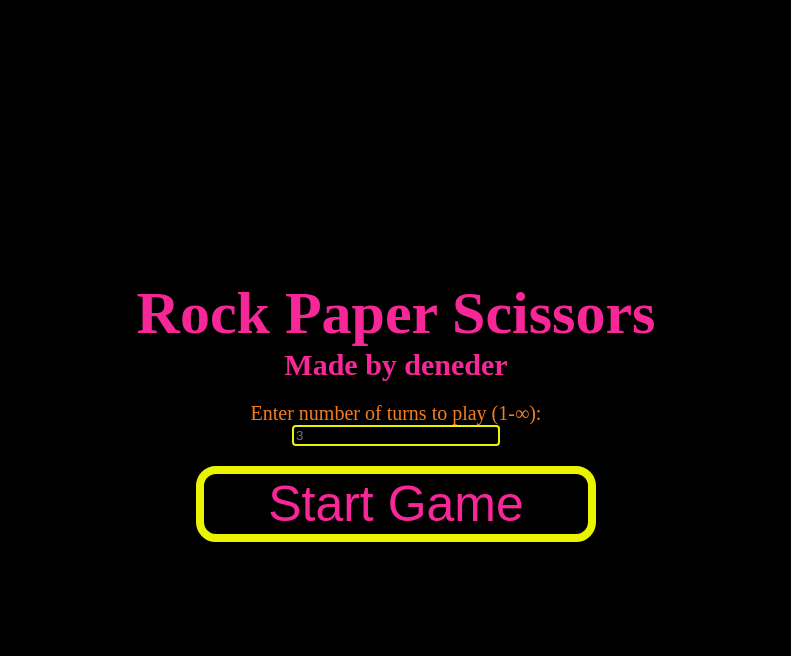
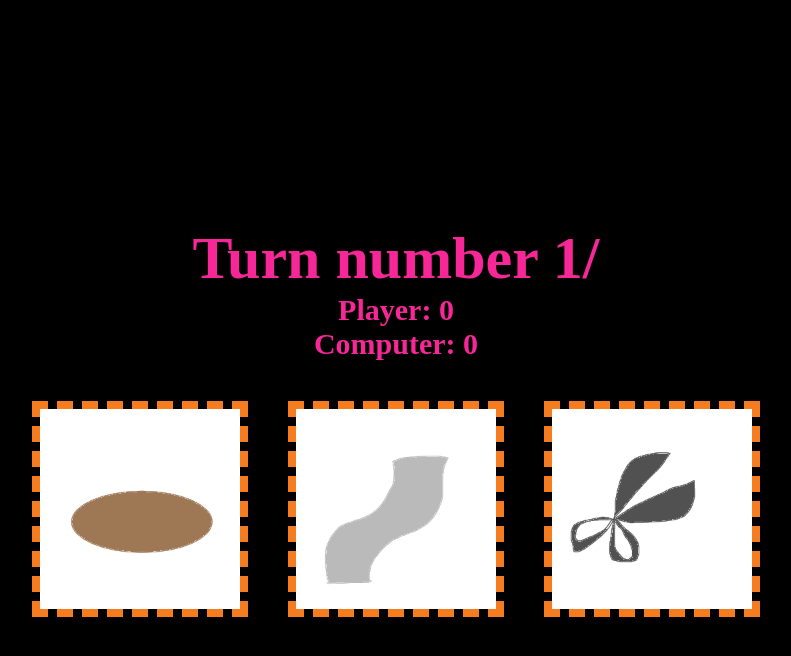
Before and after one commit to degD/odin-rock-paper-scissors, a plain HTML site: page index.html in a window 1280 px wide. Both pictures are taken after a click on the button "Start Game". Shown: the whole page, without its empty margins (244-1035 px from the left). Drawn offline with Linux system fonts and the light colour scheme.

Commit message:
add welcome page functionality

```diff
--- a/index.html
+++ b/index.html
@@ -11,7 +11,7 @@
                 <h1 id="welcome-title">Rock Paper Scissors</h1>
                 <h2 id="made-by">Made by deneder</h2>
                 <label for="turn-number" id="turn-number-label">Enter number of turns to play (1-∞):</label>
-                <input type="number" name="turn-number" id="turn-number" min="1" placeholder="3">
+                <input type="number" name="turn-number" id="turn-number" inputmode="numeric" min="1" placeholder="3">
                 <button id="play">Start Game</button>
             </div>
             <div id="selection-page">
--- a/script.js
+++ b/script.js
@@ -13,6 +13,9 @@ const prevCompMovesList = document.querySelector("#num-of-previous-ai-moves");
 const gameOverPage = document.querySelector("#gameover-page");
 const gameOverTitle = document.querySelector("#gameover-title");
 const gameOverResult = document.querySelector("#result");
+
+const welcomePage = document.querySelector("#welcome-page")
+const turnNumberField = document.querySelector("input#turn-number");
 
 // Global Variables.
 let roundCount = 0;
@@ -115,10 +118,38 @@ nextTurnButton.addEventListener("click", e => {
     }
 });
 
+// Adding event listener for "play again" button.
 const playAgainButton = document.querySelector("button#replay");
 playAgainButton.addEventListener("click", e => {
+    gameOverPage.style["display"] = "none";
+    welcomePage.style["display"] = "block";
+});
 
-    // Return to start page.
+// Adding event listener for "play game" button.
+const playGameButton = document.querySelector("button#play");
+playGameButton.addEventListener("click", e => {
+    welcomePage.style["display"] = "none";
+    selectionPage.style["display"] = "block";
+
+    // Read turn number from input field.
+    console.log(turnNumberField.value);
+    turnNumber = turnNumberField.value;
+    turnNumberField.value = null;
+    currentTurnNumber = 1;
+
+    // Reset other global variables.
+    roundCount = 0;
+    playerScore = 0;
+    computerScore = 0;
+    playerMove = "";
+    previousComputerMoves = {
+        "rock": 0,
+        "paper": 0,
+        "scissors": 0
+    }
+
+    // Set initial turn number title.
+    turnTitle.textContent = `Turn number ${currentTurnNumber}/${turnNumber}`
 });
 
 /**
```
